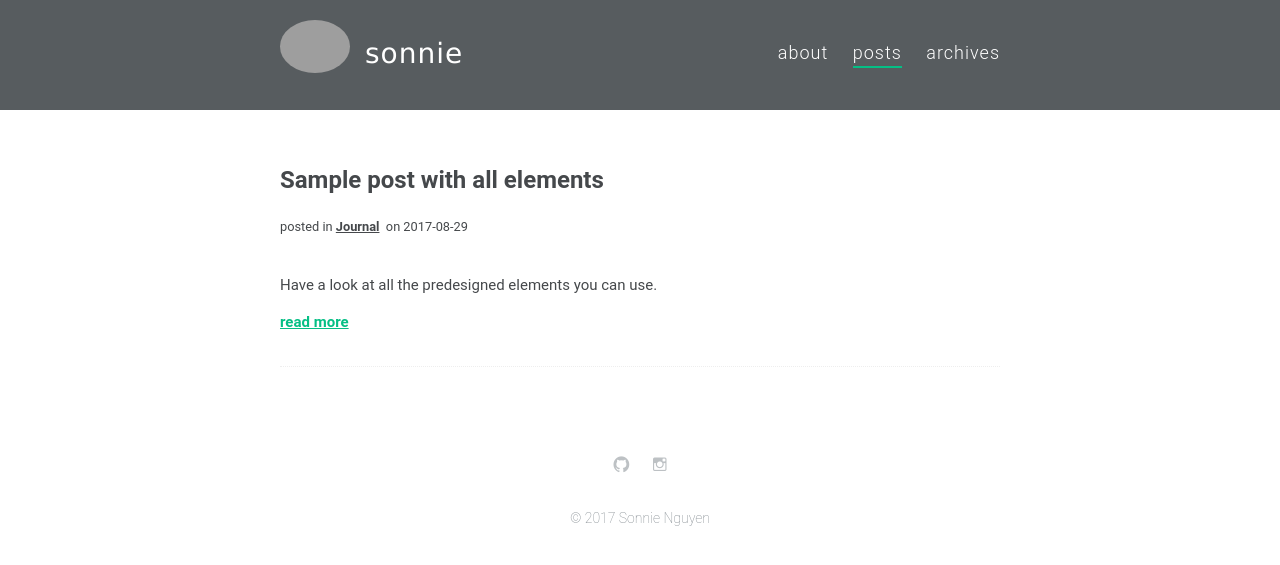
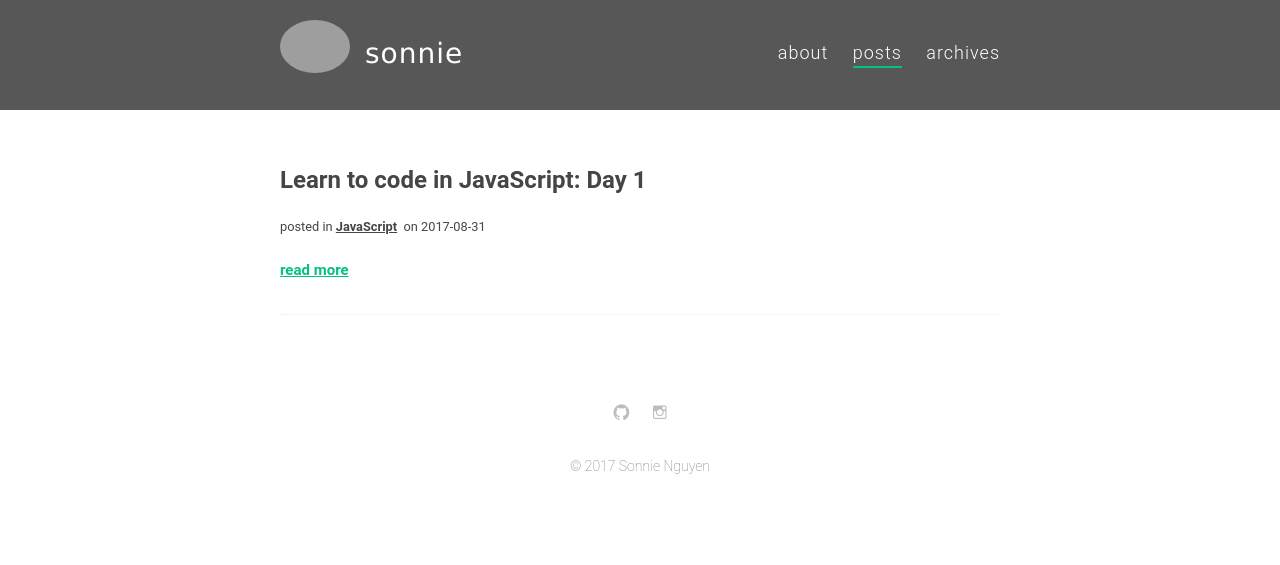
Before and after one commit to sonnienguyen/sonnie-nguyen-portfolio, a Jekyll site: the page built from index.html, in a window 1280 px wide. Shown: the top 565 px of the page. Built offline with Jekyll 4.4.1, drawn with Linux system fonts in a browser that asks for light colours; the list of posts is cut into pages by our own code; grey boxes are pictures that could not be loaded.

Commit message:
Add post about learn to code in javascript: day 1

```diff
--- /dev/null
+++ b/_posts/2017-08-31-learn-to-code-javascript-day-1.md
@@ -0,0 +1,111 @@
+---
+title: 'Learn to code in JavaScript: Day 1'
+layout: post
+permalink: /learn-to-code-javascript-day-1/
+categories: JavaScript
+---
+
+
+
+<!-- more -->
+
+## What are you doing now?
+
+{% highlight plain %}
+TODO:
+
+Read a book
+[x] Clean Code: A Handbook of Agile Software Craftsmanship
+
+Watch a video
+[x] Javascript Understanding the Weird Parts: #10 The Execution Context (Creation and Hoisting)
+{% endhighlight %}
+
+{% highlight plain %}
+Pomodoro:
+
+Start timer
+[x] Deep work (50 mins)
+[x] Time for a break (15 mins)
+[x] Deep work (50 mins)
+[x] Time for a break (15 mins)
+[x] Deep work (50 mins)
+[x] Time for a break (15 mins)
+[ ] Deep work (50 mins)
+[ ] Time for a break (15 mins)
+{% endhighlight %}
+
+## What did you learn today?
+
+### Hoisting in JavaScript
+
+{% highlight javascript %}
+<!DOCTYPE html>
+<head>
+  <title>Javascript Understanding the Weird Parts</title>
+</head>
+<body>
+  <script src="app.js"></script>
+</body>
+</html>
+{% endhighlight %}
+
+{% highlight javascript %}
+// app.js
+
+// This is hoisting in JavaScript
+b();
+console.log(a);
+
+var a = 'Hello World!';
+
+function b() {
+  console.log('called b!');
+}
+
+{% endhighlight %}
+
+{% highlight plain %}
+output from console:
+
+called b!
+undefined
+{% endhighlight %}
+
+This is called `hoisting`. The way it is explained, I think can give you the wrong impression. If you look online how `hoisting`  is explained, that people are saying variables and functions in JavaScript are hoisted or move to the top by JavaScript engine.
+
+> What executing is not what you have written, it's been translated by the JavaScript engine.
+
+As if they were moved physically up to the top so that they work no matter where you put your code. It's not like JavaScript engine is physically moving the code you typed around and then execute it.
+
+To understand what Javascript is doing we just need to dig a little bit deeper into execution context and how it is created.
+
+### It is better to always do this in JavaScript
+
+Is it a bad idea to rely on hoisting in any ways. You can run into trouble if the value is `undefined` and not the value you are expecting. This kind of work but it is better to always do this so that you don't get caught up in that trap.
+
+{% highlight javascript %}
+// app.js
+
+var a = 'Hello World!';
+
+function b() {
+  console.log('called b!');
+}
+
+// It is better to always do this
+b();
+console.log(a);
+
+{% endhighlight %}
+
+{% highlight plain %}
+output from console:
+
+called b!
+Hello World!
+{% endhighlight %}
+
+{% highlight plain %}
+Sonnie Nguyen: okay, got it!
+{% endhighlight %}
--- a/_sass/_prism.scss
+++ b/_sass/_prism.scss
@@ -7,7 +7,7 @@
 
 code[class*="language-"],
 pre[class*="language-"] {
-    color: $black;
+    color: $code-color;
     background: none;
     text-shadow: 0 1px white;
     font-family: $code-font-family; // $code-font-family;
@@ -57,7 +57,7 @@ pre[class*="language-"] {
 
 :not(pre) > code[class*="language-"],
 pre[class*="language-"] {
-    background: $lighter-gray;
+    background: $code-background-color;
 }
 
 /* Inline code */
--- a/_sass/_variables.scss
+++ b/_sass/_variables.scss
@@ -7,47 +7,49 @@
 // Typography
 //
 
-$helvetica                    : Helvetica, Arial, sans-serif;
-$helveticaneue                : 'Helvetica Neue', 'Helvetica', Arial, sans-serif;
-$georgia                      : Georgia, serif;
+$georgia                       : Georgia, serif;
+$helvetica                     : Helvetica, Arial, sans-serif;
+$helveticaneue                 : 'Helvetica Neue', 'Helvetica', Arial, sans-serif;
 
-$consolas                     : Consolas, Monaco, 'Andale Mono', 'Ubuntu Mono', monospace;
-$merriweather                 : 'Merriweather', Verdana, serif;
-$quattrocento                 : 'Quattrocento Sans', sans-serif;
-$sourcesanspro                : 'Source Code Pro', 'Courier New', monospace;
-$roboto                       : Roboto, Helvetica, Arial, sans-serif;
+$consolas                      : Consolas, Monaco, 'Andale Mono', 'Ubuntu Mono', monospace;
+$merriweather                  : 'Merriweather', Verdana, serif;
+$roboto                        : Roboto, Helvetica, Arial, sans-serif;
 
-$global-font-family           : $roboto;
-$header-font-family           : $roboto;
-$masthead-font-family         : $merriweather;
-$post-meta-font-family        : $roboto; // .author-post .post-meta
-$code-font-family             : $consolas;
+$global-font-family            : $roboto;
+$header-font-family            : $roboto;
+$masthead-font-family          : $merriweather;
+$post-meta-font-family         : $roboto;
+$code-font-family              : $consolas;
 
 //
-// Colors
+// colors
 //
 
-$black                        : #222;
-$white                        : #fff;
-$gray                         : #7a8288;
-$dark-gray                    : mix($black, $gray, 40%);
-$darker-gray                  : mix($black, $gray, 60%);
-$light-gray                   : mix($white, $gray, 50%);
-$lighter-gray                 : mix($white, $gray, 90%);
+$black                         : #222;
+$white                         : #fff;
 
-$body-color                   : #fff;
+$gray                          : mix($white, $black, 40%); //#7a8288;
+$dark-gray                     : mix($black, $gray, 40%);
+$darker-gray                   : mix($black, $gray, 60%);
+$light-gray                    : mix($white, $gray, 50%);
+$lighter-gray                  : mix($white, $gray, 90%);
+
+$primary-color                : #fff; // in progress..
+
+// Background color
+$body-color                   : $white;
 $masthead-background-color    : $dark-gray;
 $code-background-color        : $lighter-gray;
 $selection-background-color   : $light-gray;
 
+// Text color
 $text-color                   : $darker-gray;
-$site-name-color              : #fff;
+$site-name-color              : $white;
 $site-description-color       : $gray;
+$code-color                   : $black;
 $selection-text-color         : $dark-gray;
 
-$primary-color                : #fff; // in progress..
 $info-color                   : #05bf85; // previous <- #10AFF2
-$code-color                   : $black; // previous <- #f92672
 
 // links //
 
```
Also changed, not shown: _drafts/YYYY-MM-DD-sandbox.md (+1 -1 lines), about.md (+1 -1 lines), _drafts/2017-08-29-sample-post-with-all-elements.md (renamed from _posts/2017-08-29-sample-post-with-all-elements.md), _includes/post-meta.html (line endings or trailing spaces).
